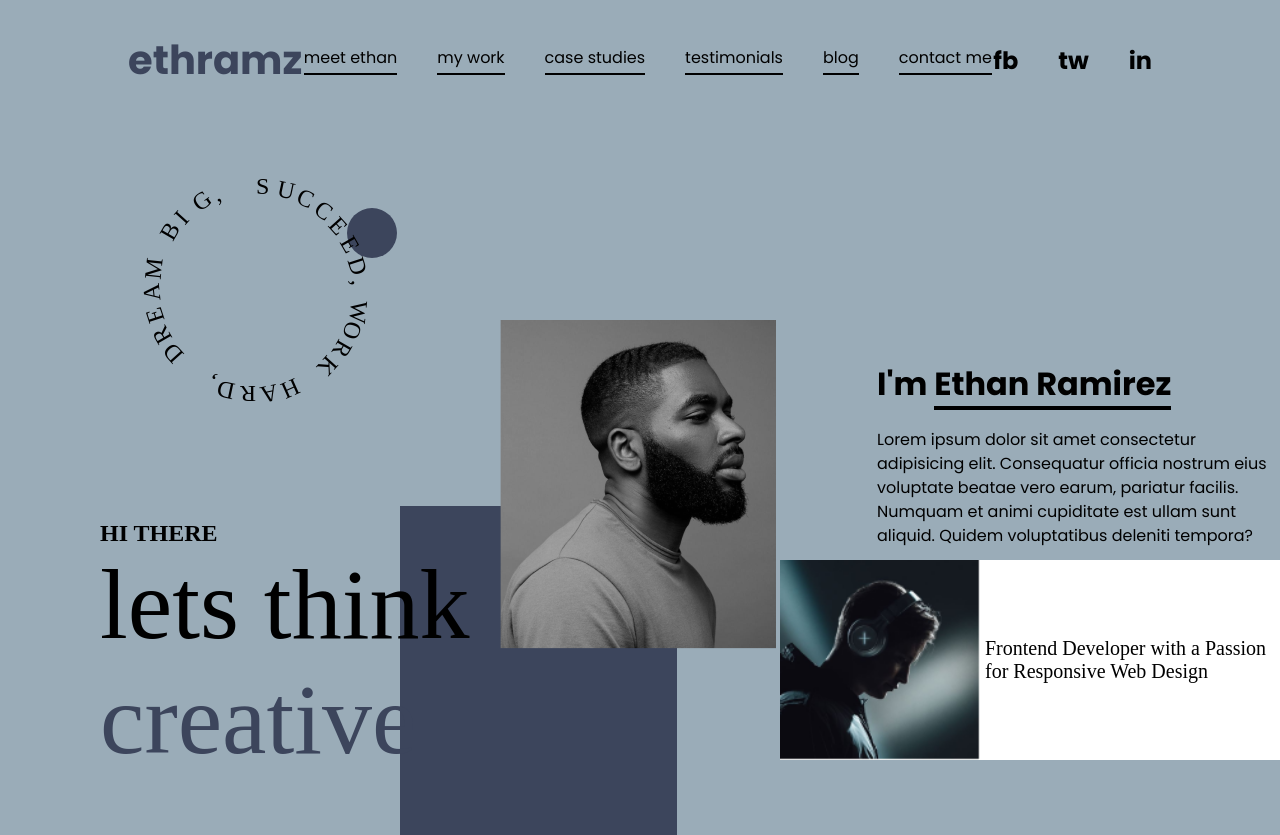
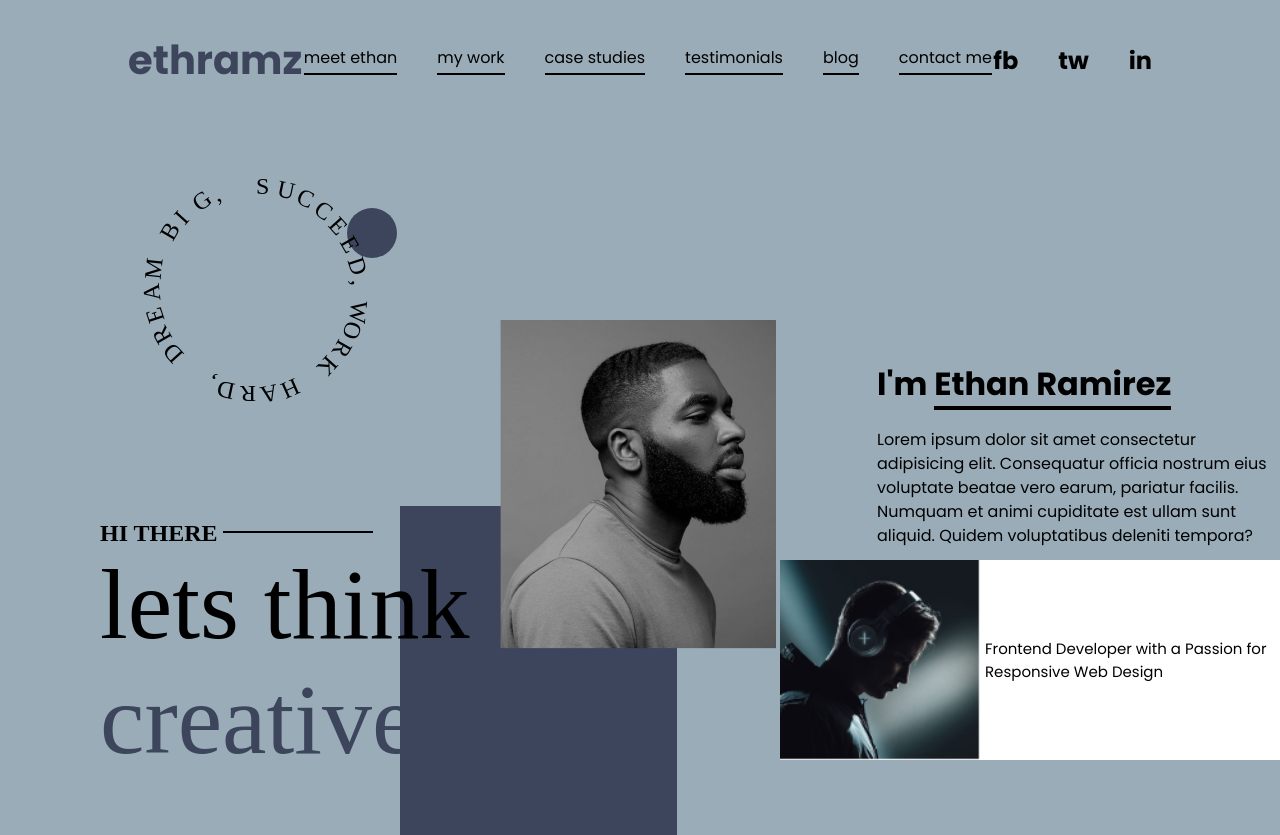
Before and after one commit to akyldzkartal/portfolio-web-design, a plain HTML site: page index.html in a window 1280 px wide. Drawn offline with Linux system fonts and the light colour scheme.

Commit message:
duzenlemeler yapildi

```diff
--- a/index.html
+++ b/index.html
@@ -54,13 +54,27 @@
         </div>
    </div>
    <div class="creative-section">
-        <h2>HI THERE</h2>
+        <div class="hello-section">
+            <h2>HI THERE</h2>
+            <div class="line"></div>
+        </div>
         <h1 class="main-creative-text">lets think <span class="creative">creative</span></h1>
    </div>
    <div class="video">
         <img src="images/play.png" alt="" height="200px">
         <p>Frontend Developer with a Passion for Responsive Web Design</p>
    </div>
+   <!-- <div class="statistics">
+        <div class="box-1">
+            <p>1434 Designed Completed</p>
+        </div>ö
+        <div class="box-2"
+            <p>+15 Clients Every Month</p>
+        </div>
+        <div class="box-3">
+            700+ Clients
+        </div>
+   </div> -->
     <script>
         const text = document.querySelector('.circle-text');
         text.innerHTML = text.innerText.split("").map(
--- a/style.css
+++ b/style.css
@@ -125,6 +125,18 @@ body{
     margin-top: -300px;
 }
 
+.hello-section{
+    display: flex;
+}
+
+.line{
+    margin-left: 5px;
+    margin-top: 11px;
+    width: 150px;
+    height: 2px;
+    background-color: black;
+}
+
 .creative{
     display: block;
     color:#3C455C ;
@@ -146,6 +158,49 @@ body{
 }
 
 .video p{
-    font-size: 20px;
+    font-size: 15px;
     margin: auto 5px;
+    font-family: "Poppins", sans-serif;
+    font-weight: 400;
 }
+
+/* .statistics{
+    width: 500px;
+    height: 200px;
+    position: absolute;
+    margin-top: -50px;
+    margin-left: 50px;
+    color: white;
+}
+
+.statistics .box-1{
+    width: 370px;
+    height: 50px;
+    background-color:  #B37C57 ;
+    position: absolute;
+    left: 10%;
+    top: 15%;
+    border-radius: 10px;
+}
+
+.statistics .box-2{
+    width: 300px;
+    height: 40px;
+    background-color: #3C455C;
+    position: absolute;
+    top: 27%;
+    left: 10%;
+    border-radius: 10px;
+}
+
+.statistics .box-3{
+    width: 200px;
+    height: 35px;
+    background-color: #60412B;
+    position: absolute;
+    top: 39%;
+    left: 10%;
+    border-radius: 10px;
+    display: flex;
+    align-items: center;
+} */
```
